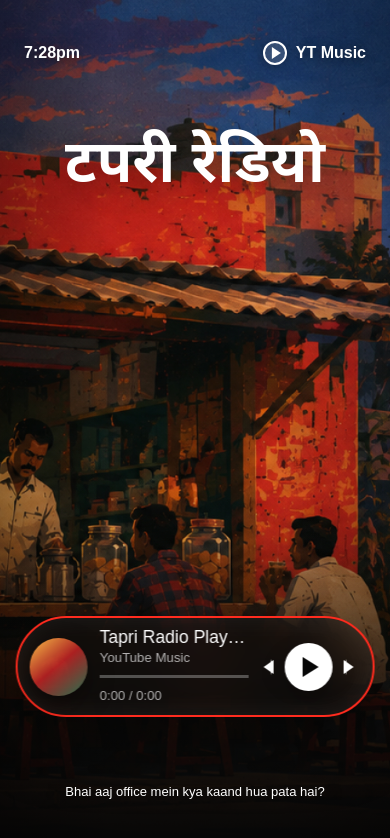
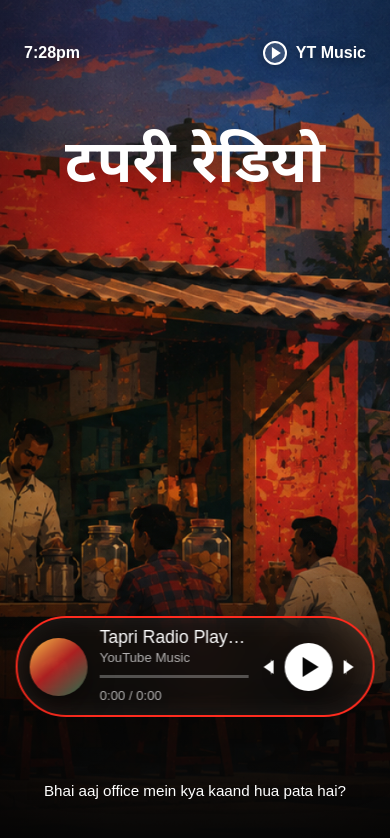
Before and after one commit to manishkalsi011-star/-, a Next.js app: page / in a window 390 px wide. Shown: the top 838 px of the page. Built offline with nearby package versions, Linux system fonts and the light colour scheme.

Commit message:
Update globals.css

```diff
--- a/app/globals.css
+++ b/app/globals.css
@@ -379,7 +379,7 @@ h1 {
     margin-top: 8px;
   }
 .dialogue {
-  font-size: clamp(0.75rem, 3.35vw, 0.90rem);
+  font-size: clamp(0.95rem, 4.35vw, 0.85rem);
   line-height: 1.18;
 }
 
```
